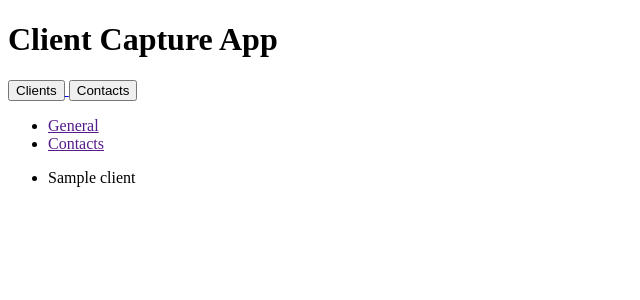
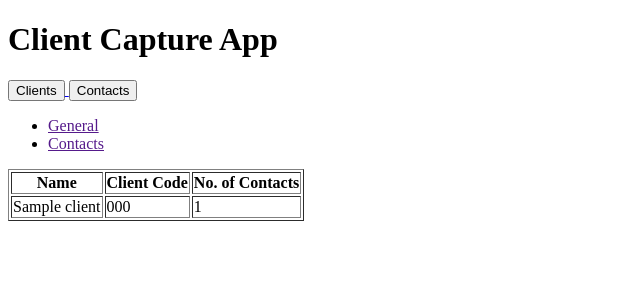
Before and after one commit to Toteya/client_capture, a Flask app: page /clients in a window 1280 px wide. Shown: the top 300 px of the page, without its empty margins (0-640 px from the left). Run offline with Flask 3, Linux system fonts and the light colour scheme; tables that the repository leaves empty hold one stand-in row (values such as "Sample post").

Commit message:
updated client list to tabular form

```diff
--- a/client/templates/clients.html
+++ b/client/templates/clients.html
@@ -1,12 +1,24 @@
 {% extends "index.html" %}
+
 {% block content %}
-    <div class="client-list">
-      <ul id="clients">
+  <div class="client-list">
+    <table border="1">
+      <thead>
+        <tr>
+          <th>Name</th>
+          <th>Client Code</th>
+          <th>No. of Contacts</th>
+        </tr>
+      </thead>
+      <tbody>
         {% for client in clients %}
-          <li>
-              {{ client.name }}
-          </li>
+          <tr>
+            <td>{{ client.name }}</td>
+            <td>{{ client.client_code }}</td>
+            <td>{{ client.contacts | length }}</td>
+          </tr>
         {% endfor %}
-      </ul>
-    </div>
+      </tbody>
+    </table>
+  </div>
 {% endblock %}
```
